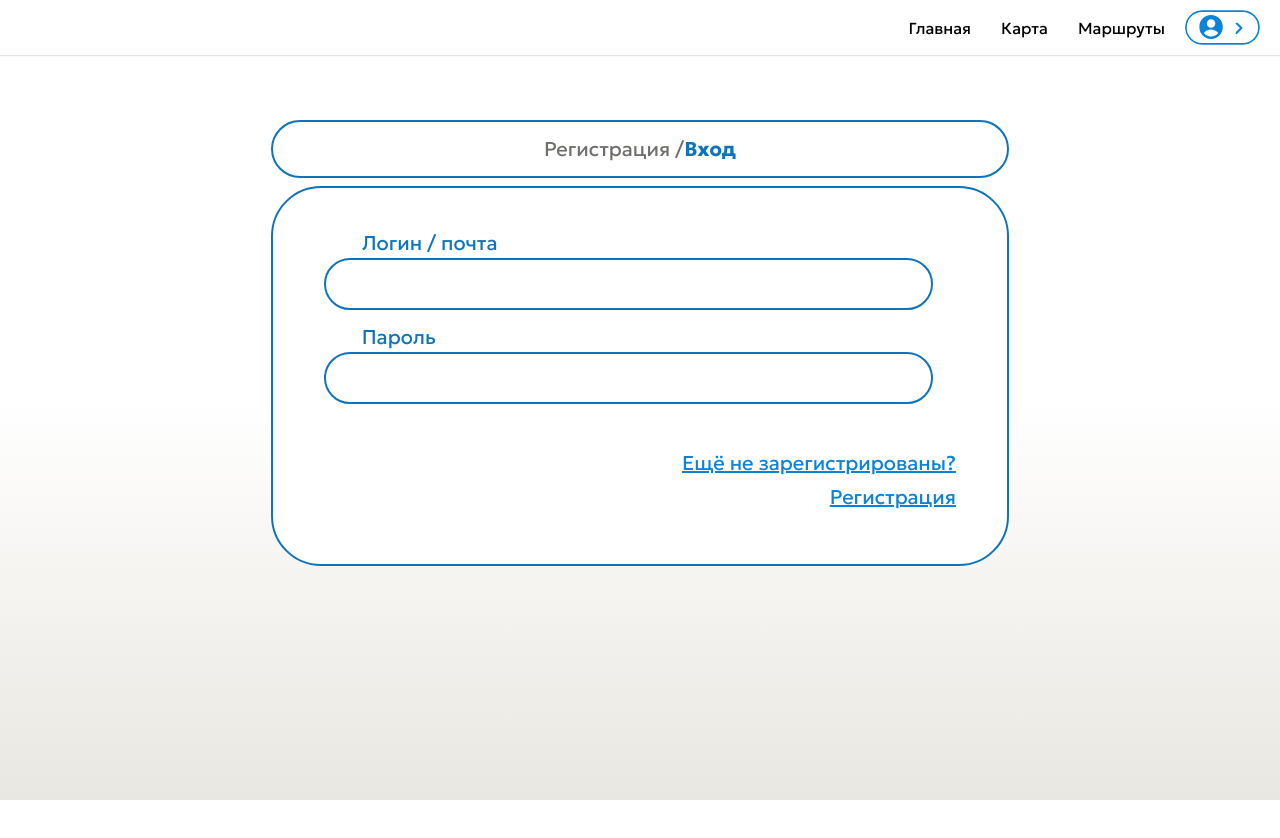
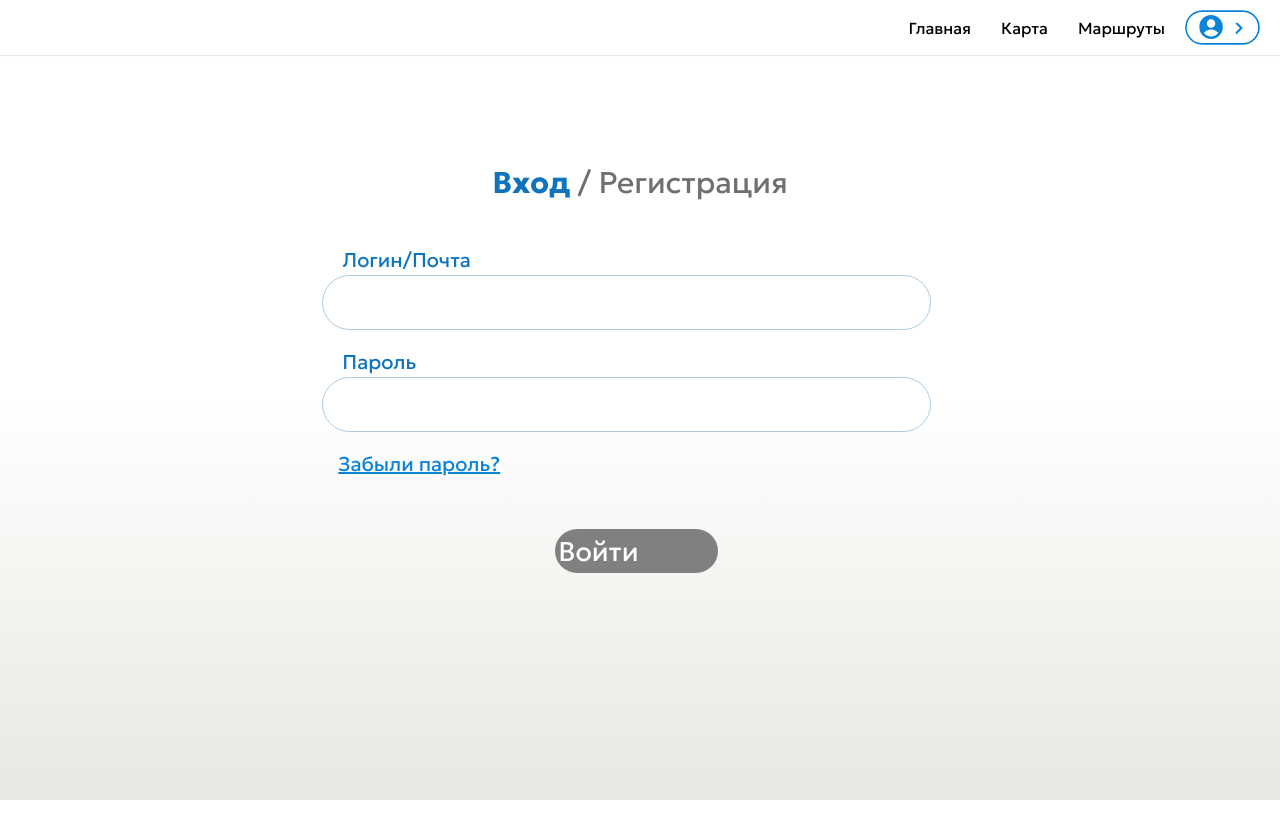
Before and after one commit to LeningradAfterTheVictory/Frontend, a Next.js app in the folder leningrad/: page /authentication-authorization in a window 1280 px wide. Shown: the top 838 px of the page. Built offline with nearby package versions, Linux system fonts and the light colour scheme.

Commit message:
feat: design changed, login and register button added, API requests for token, registration error messages

```diff
--- a/leningrad/app/authentication-authorization/authentication-authorization-style.css
+++ b/leningrad/app/authentication-authorization/authentication-authorization-style.css
@@ -6,6 +6,7 @@ body {
   min-height: 100vh;
   background: #FFFFFF;
   justify-content: center;
+  overflow: hidden;
 }
 
 main {
@@ -16,9 +17,10 @@ main {
 }
 
 .text {
-  font-size: clamp(16px, 2.5vh, 25px);
+  font-size: clamp(30px, 2.5vh, 48px);
   color: rgba(112, 111, 109, 1);
   font-family: 'Geologica', sans-serif;
+  margin-bottom: 5vh;
 }
 
 .highlight {
@@ -29,6 +31,43 @@ main {
   margin: 0;
 }
 
+.forgot-password {
+  font-family: 'Geologica', sans-serif;
+  font-size: clamp(16px, 2.5vh, 25px);
+  color: rgba(11, 131, 217, 1);
+  text-align: left;
+  width: 90%;
+  margin-left: 2.5vw;
+  text-decoration: underline;
+}
+
+.smile {
+  margin-top: 50px;
+  margin-bottom: 30px;
+  text-align: center;
+  justify-content: center;
+}
+
+
+
+.forgot-password-message {
+  font-size: 50px;
+  color: #0D74BD;
+  font-family: 'Geologica', sans-serif;
+  text-align: center;
+  justify-content: center;
+  margin-top: 30vh;
+  display: flex; /* Делаем контейнер flex-контейнером */
+  flex-direction: column; /* Элементы выстраиваются в столбец */
+  align-items: center; /* Выравниваем элементы по центру по горизонтали */
+  gap: 10px; /* Добавляем отступ между элементами */
+}
+
+.forgot-password-message button {
+  font-size: 16px;
+  text-decoration: underline;
+}
+
 .switch {
   cursor: pointer;
 }
@@ -36,6 +75,7 @@ main {
 .switch:hover {
   text-decoration: underline;
 }
+
 
 .background-transition {
   background: linear-gradient(#FFFFFF, #E9E7E1);
@@ -62,7 +102,6 @@ main {
   display: flex;
   justify-content: center;
   align-items: center;
-  border: 2px solid #0D74BD;
   border-radius: 50px;
   width: clamp(300px, 80vw, 738px);
   max-width: 70%;
@@ -70,8 +109,6 @@ main {
   box-sizing: border-box;
   cursor: pointer;
 }
-
-
 
 .qw {
   color: rgba(13, 116, 189, 1);
@@ -85,10 +122,9 @@ main {
 
 .form-1 {
   /*min-height: 56vh;*/
-  height: auto;
+  height: 500px;
   flex-direction: column;
   justify-content: flex-start;
-  background-color: white;
   padding-top: 5vh;
   margin-bottom: 10px;
 }
@@ -111,22 +147,28 @@ main {
 }
 
 .input-wrapper {
-  position: relative; /* Делаем контейнер для позиционирования */
+  position: relative;
   width: 100%;
 }
 
 .input-wrapper input {
   width: 100%;
-  padding-right: 2.5rem; /* Делаем отступ для иконки */
+  padding-right: 2.5rem;
+  /* Отступ для иконки глаза */
+  box-sizing: border-box;
+  /* Убедитесь, что padding включен в ширину */
 }
 
 .eye-icon {
   position: absolute;
-  right: 1rem; /* Смещаем иконку внутрь поля справа */
-  top: 50%;
+  right: 2.5rem;
+  /* Смещаем иконку внутрь поля справа */
+  top: 60%;
   transform: translateY(-50%);
   cursor: pointer;
   color: #0D74BD;
+  z-index: 2;
+  /* Убедитесь, что иконка поверх поля ввода */
 }
 
 .input-group label {
@@ -134,12 +176,12 @@ main {
   color: #0D74BD;
   text-align: left;
   width: 90%;
-  margin-left: 1.5vh;
+  margin-left: 2.5vh;
 }
 
 .input-group input {
   padding: 3vh;
-  border: 2px solid #0D74BD;
+  border: 1.5px solid rgba(169, 203, 227, 1);
   border-radius: 40px;
   width: 100%;
   max-width: 609px;
@@ -147,8 +189,60 @@ main {
   text-align: left;
   padding-left: 1.5vh;
   box-sizing: border-box;
-  height: 5vh;
+  height: 55px;
+  margin-bottom: 1.5vh;
 }
+
+.button {
+  display: flex;
+  flex-direction: column;
+  align-items: left;
+  font-family: 'Geologica', sans-serif;
+  border-radius: 40px;
+  padding: 3px;
+  cursor: pointer;
+  background-color: gray;
+  font-size: 27px;
+  color: white;
+  margin-top: 50px;
+  height: 65px;
+  width: 163px;
+  cursor: not-allowed;
+  margin-left: -0.5vw;
+}
+
+.error-message {
+  color: rgba(208, 3, 82, 1);
+  font-size: 15px;
+  margin-bottom: 10px;
+
+}
+
+.button.active {
+  background-color: #0D74BD; /* Синий цвет, когда все поля заполнены */
+  cursor: pointer; /* Курсор "указатель" для активных кнопок */
+}
+
+.button.registration {
+  width: 360px;
+  height: 6vh;
+  margin-top: 30px;
+}
+
+.button.login {
+  width: 163px;
+  height: 5.5vh;
+  margin-top: 50px;
+}
+
+.form-content.registration .input-group {
+  margin-bottom: 5px;
+}
+
+.form-content.login .input-group {
+  margin-bottom: 5px;
+}
+
 
 .form-links {
   width: 90%;
@@ -176,7 +270,16 @@ main {
 
 @media screen and (max-width: 500px) {
   .text {
+    font-size: 25px;
+  }
+
+  .forgot-password-message {
+    font-size: 27px;
+  }
+
+  .forgot-password {
     font-size: 16px;
+    margin-left: 3.5vh;
   }
 
   .box {
@@ -187,7 +290,7 @@ main {
 
   .input-group label {
     font-size: 16px;
-    margin-left: 1vh;
+    margin-left: 2vh;
   }
 
   .input-group input {
@@ -203,6 +306,25 @@ main {
   .form-1 {
     height: auto;
     width: 100vw;
+  }
+
+  .button.registration{
+    width: 200px;
+    font-size: 16px;
+    padding: 12px;
+    height: 55px;
+  }
+
+  .button.login {
+    width: 100px;
+    font-size: 16px;
+    padding: 12px;
+    height: 55px;
+  }
+
+  .eye-icon {
+    right: 0.7rem;
+    top: 57%;
   }
 }
 
--- a/leningrad/app/authentication-authorization/page.js
+++ b/leningrad/app/authentication-authorization/page.js
@@ -1,102 +1,231 @@
 'use client'
 
-import React, { useState } from "react";
+import React, { useState, useRef } from "react";
 import './authentication-authorization-style.css';
 import { FaEye, FaEyeSlash } from "react-icons/fa";
 
 const AuthenticationAuthorizationPage = () => {
   const [isLoginMode, setIsLoginMode] = useState(true);
+  const emailRef = useRef(null);
+  const usernameRef = useRef(null);
+  const passwordRef = useRef(null);
+  const [forgotPassword, setForgotPassword] = useState(false);
+  const isFormValidRef = useRef(false);
+  const buttonRef = useRef(null);
+
+
+
+  const [errorMessage, setErrorMessage] = useState("");
+
+  const handleFormSubmit = async (e) => {
+    e.preventDefault();
+    setErrorMessage("");
+
+    let url = "http://194.87.252.234:6060/api/authentication/token";
+    let formData = {
+      username: emailRef.current.value,
+      password: passwordRef.current.value,
+    };
+
+    if (!isLoginMode) {
+      url = "http://194.87.252.234:6060/api/authentication/register";
+      formData = {
+        name: usernameRef.current.value,
+        email: emailRef.current.value,
+        password: passwordRef.current.value,
+      };
+    }
+    try {
+      const response = await fetch(url, {
+        method: "POST",
+        headers: {
+          "Content-Type": "application/json",
+        },
+        body: JSON.stringify(formData),
+        credentials: "include",
+      });
+
+      if (response.status === 422) {
+        setErrorMessage(isLoginMode ? "Неправильные логин или пароль" : "Логин или почта уже используются");
+        return;
+      }
+
+      if (!response.ok) {
+        throw new Error("Ошибка при отправке данных на сервер");
+      }
+
+      window.location.href = "/personal-account"; // Перенаправление при успехе
+    } catch (error) {
+      setErrorMessage("Ошибка соединения с сервером. Попробуйте позже.");
+      console.error("Ошибка:", error);
+    }
+  };
+
 
   const BackgroundTransition = () => (
     <div className="background-transition" />
   );
 
-  const InputField = ({ label, type, id, name }) => {
+  const InputField = ({ label, type, id, name, ref, isLoginMode }) => {
     const [showPassword, setShowPassword] = useState(false);
-    const [isPasswordVisible, setIsPasswordVisible] = useState(false);
+    const [isValueVisible, setIsValueVisible] = useState(false);
 
     const handleInputChange = (e) => {
-      if (type === "password") {
-        setIsPasswordVisible(e.target.value.length > 0);
+      setIsValueVisible(e.target.value.length > 0);
+      handleChange();
+    };
+
+
+    const handleChange = () => {
+      const emailFilled = emailRef.current?.value.trim().length > 0;
+      const usernameFilled = isLoginMode ? true : usernameRef.current?.value.trim().length > 0;
+      const passwordFilled = passwordRef.current?.value.trim().length > 0;
+
+      const isValid = emailFilled && usernameFilled && passwordFilled;
+
+      if (isFormValidRef.current !== isValid) {
+        isFormValidRef.current = isValid;
+
+        // 🚀 ОБНОВЛЯЕМ ТОЛЬКО КНОПКУ (никакого ререндера формы)
+        if (buttonRef.current) {
+          buttonRef.current.classList.toggle("active", isValid);
+        }
       }
     };
 
+
+
     return (
+
       <div className="input-group">
+        <div className="input-wrapper">
           <label htmlFor={id}><span className='qw'>{label}</span></label>
 
-      <div className="input-wrapper">
           <input
             type={type === "password" && showPassword ? "text" : type}
             id={id}
             name={name}
+            ref={ref}
+            onChange={handleInputChange}
             required
-          onChange={handleInputChange}
           />
-        {type === "password" && isPasswordVisible && (
-          <span className="eye-icon" onClick={() => setShowPassword(!showPassword)}>
+
+          {type === "password" && isValueVisible && (
+            <span className={`eye-icon ${isLoginMode ? "login" : "registration"}`} onClick={() => setShowPassword(!showPassword)}>
               {showPassword ? <FaEye size={20} /> : <FaEyeSlash size={20} />}
             </span>
           )}
+
         </div>
       </div>
+
     );
   };
 
-  const FormHeader = ({ isLoginMode }) => (
-    <div className="box form">
+  const FormHeader = ({ isLoginMode, setIsLoginMode }) => (
     <div className="text">
       <p>
-          <span className={!isLoginMode ? "highlight" : ""} onClick={() => setIsLoginMode(false)}>Регистрация</span> /
-          <span className={isLoginMode ? "highlight" : ""} onClick={() => setIsLoginMode(true)}>Вход</span>
+        <span className={isLoginMode ? "highlight" : ""} onClick={() => setIsLoginMode(true)}>Вход</span> /
+        <span className={!isLoginMode ? "highlight" : ""} onClick={() => setIsLoginMode(false)}> Регистрация</span>
       </p>
-      </div>
     </div>
   );
 
-  const FormLinks = ({ isLoginMode }) => (
-    <div className="form-links">
-      <a onClick={() => setIsLoginMode(!isLoginMode)}>
-        {isLoginMode ? "Ещё не зарегистрированы?" : "Уже зарегистрированы?"}
-      </a>
-      <a onClick={() => setIsLoginMode(!isLoginMode)}>
-        {isLoginMode ? "Регистрация" : "Вход"}
-      </a>
-    </div>
-  );
+  const RegistrationForm = ({ isLoginMode, setIsLoginMode, emailRef, usernameRef, passwordRef, handleFormSubmit }) => (
+    <div className="box form-1">
+      <FormHeader isLoginMode={isLoginMode} setIsLoginMode={setIsLoginMode} />
+      <form className="form-content registration" method="POST" onSubmit={handleFormSubmit}>
+        <InputField label="Почта" type="email" id="email" ref={emailRef} isLoginMode={isLoginMode} />
+        <InputField label="Логин" type="text" id="username" ref={usernameRef} isLoginMode={isLoginMode} />
+        <InputField label="Пароль" type="password" id="password" ref={passwordRef} isLoginMode={isLoginMode} />
 
-  const RegistrationForm = () => (
-    <div className="box form-1">
-      <form className="form-content" action="path_to_your_processing_script" method="POST">
-        <InputField label="Почта" type="email" id="email" name="email" />
-        <InputField label="Логин" type="text" id="username" name="username" />
-        <InputField label="Пароль" type="password" id="password" name="password" />
-        <FormLinks isLoginMode={isLoginMode} />
+        {errorMessage && <p className="error-message">{errorMessage}</p>}
+        <button
+          ref={buttonRef}  // Добавляем реф
+          className={`button ${isLoginMode ? "login" : "registration"}`}
+          type="submit"
+        >
+          {isLoginMode ? "Войти" : "Зарегистрироваться"}
+        </button>
+
+
       </form>
     </div>
   );
 
-  const LoginForm = () => (
+  const LoginForm = ({ isLoginMode, setIsLoginMode, emailRef, passwordRef, handleFormSubmit }) => (
     <div className="box form-1">
-      <form className="form-content" action="path_to_your_processing_script" method="POST">
-        <InputField label="Логин / почта" type="text" id="email" name="email" />
-        <InputField label="Пароль" type="password" id="password" name="password" />
-        <FormLinks isLoginMode={isLoginMode} />
+      <FormHeader isLoginMode={isLoginMode} setIsLoginMode={setIsLoginMode} />
+      <form className="form-content login" method="POST" onSubmit={handleFormSubmit}>
+        <InputField label="Логин/Почта" type="text" id="email" ref={emailRef} isLoginMode={isLoginMode} />
+        <InputField label="Пароль" type="password" id="password" ref={passwordRef} isLoginMode={isLoginMode} />
+        {errorMessage && <p className="error-message">{errorMessage}</p>}
+        <a
+          className='forgot-password'
+          href="#"
+          onClick={(e) => {
+            e.preventDefault();
+            setForgotPassword(true);
+          }}
+        >
+          Забыли пароль?
+        </a>
+        <button
+          ref={buttonRef}  // Добавляем реф
+          className={`button ${isLoginMode ? "login" : "registration"}`}
+          type="submit"
+        >
+          {isLoginMode ? "Войти" : "Зарегистрироваться"}
+        </button>
+
       </form>
     </div>
   );
 
-  const BlockForms = ({ isLoginMode }) => (
+  const BlockForms = ({ isLoginMode, setIsLoginMode, emailRef, usernameRef, passwordRef, handleFormSubmit }) => (
     <div className="block-of-forms">
       <BackgroundTransition />
-      <FormHeader isLoginMode={isLoginMode} />
-      {isLoginMode ? <LoginForm /> : <RegistrationForm />}
+      {isLoginMode ? (
+        <LoginForm
+          isLoginMode={isLoginMode}
+          setIsLoginMode={setIsLoginMode}
+          emailRef={emailRef}
+          passwordRef={passwordRef}
+          handleFormSubmit={handleFormSubmit}
+        />
+      ) : (
+        <RegistrationForm
+          isLoginMode={isLoginMode}
+          setIsLoginMode={setIsLoginMode}
+          emailRef={emailRef}
+          usernameRef={usernameRef}
+          passwordRef={passwordRef}
+          handleFormSubmit={handleFormSubmit}
+        />
+      )}
     </div>
   );
 
+  if (forgotPassword) {
+    return (
+      <div className="forgot-password-message">
+        Сервис временно не доступен
+        <img src="/sad-smile.svg" className="smile" />
+        <button onClick={() => setForgotPassword(false)}>Вернуться назад</button>
+      </div>
+    );
+  }
+
   return (
     <div>
-      <BlockForms isLoginMode={isLoginMode} />
+      <BlockForms
+        isLoginMode={isLoginMode}
+        setIsLoginMode={setIsLoginMode}
+        emailRef={emailRef}
+        usernameRef={usernameRef}
+        passwordRef={passwordRef}
+        handleFormSubmit={handleFormSubmit}
+      />
     </div>
   );
 };
```
Lines whose indentation alone changed are shown as unchanged.
